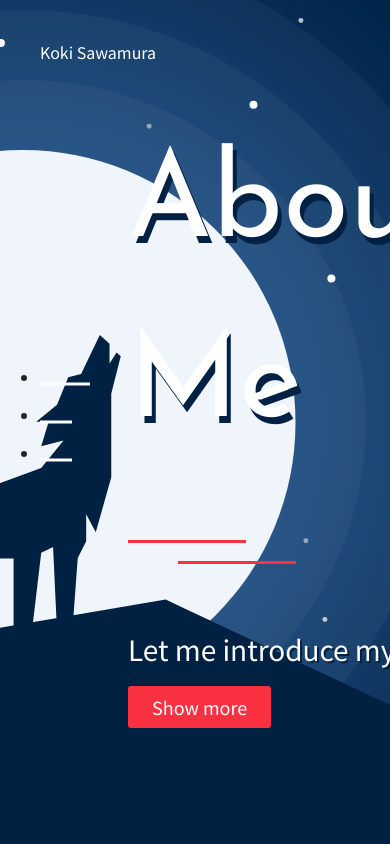
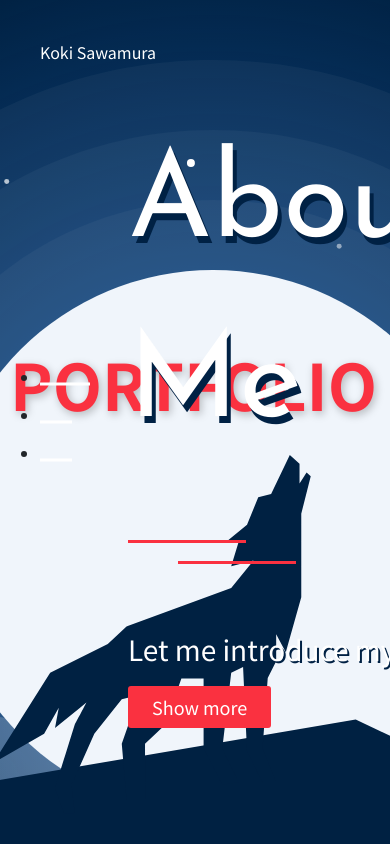
Before and after one commit to KokiSawamura/portfolio-2.0.0, a website: page app/index.html in a window 390 px wide. Shown: the top 844 px of the page. Drawn offline with nearby package versions, Linux system fonts and the light colour scheme.

Commit message:
no message

```diff
--- a/app/css/style.scss
+++ b/app/css/style.scss
@@ -165,6 +165,11 @@ header {
   height: 1194px;
   background: url(../images/moonlight.svg) center no-repeat;
   background-size: 1194px 1194px;
+  @media screen and (max-width:928px) {
+    top: calc(50% + 120px);
+    left: auto;
+    right: -420px;
+  }
 }
 .moon {
   position: absolute;
@@ -202,6 +207,11 @@ header {
   font-size: 64px;
   font-weight: 700;
   text-shadow: 2px 3px 9px rgba(0, 0, 0, 0.25);
+  @media screen and (max-width:928px) {
+    top: 390px;
+    right: 433px;
+    left: auto;
+  }
 }
 .stars {
   position: absolute;
```
Also changed, not shown: app/css/style.css.
